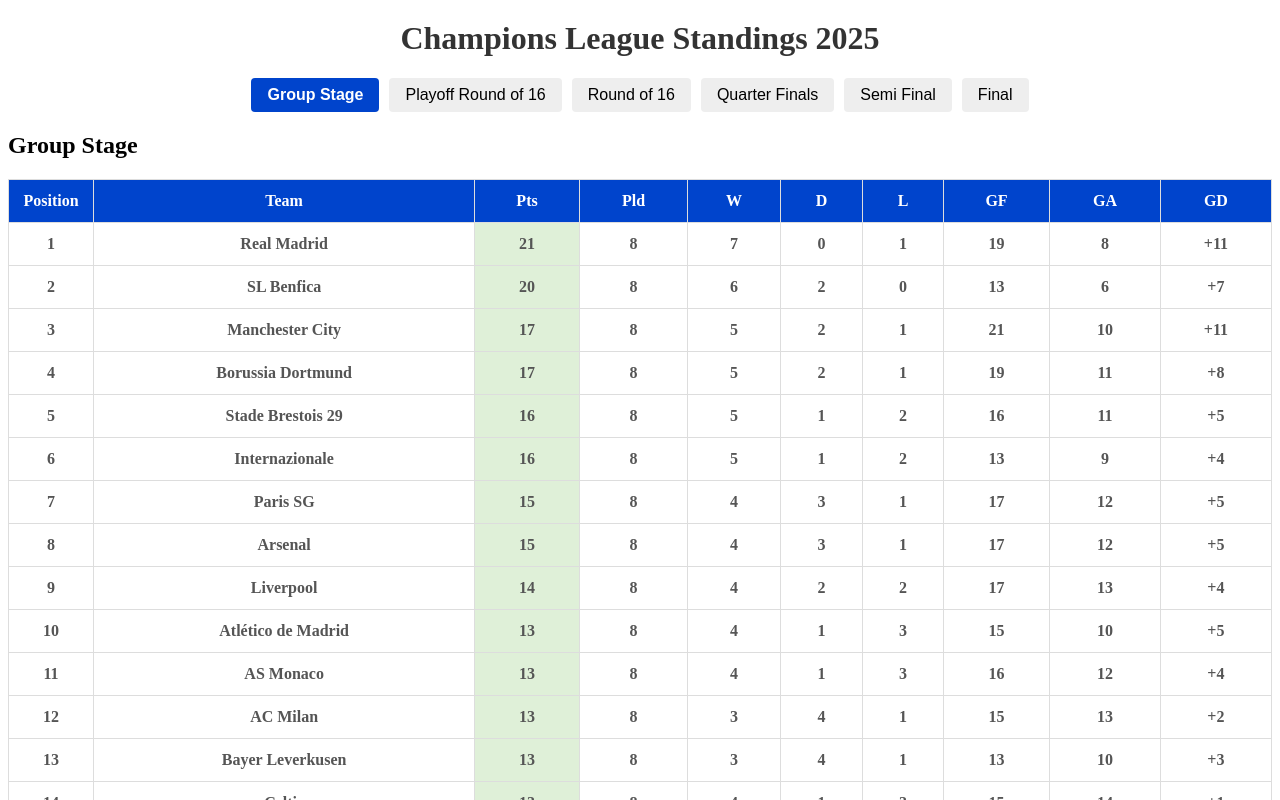
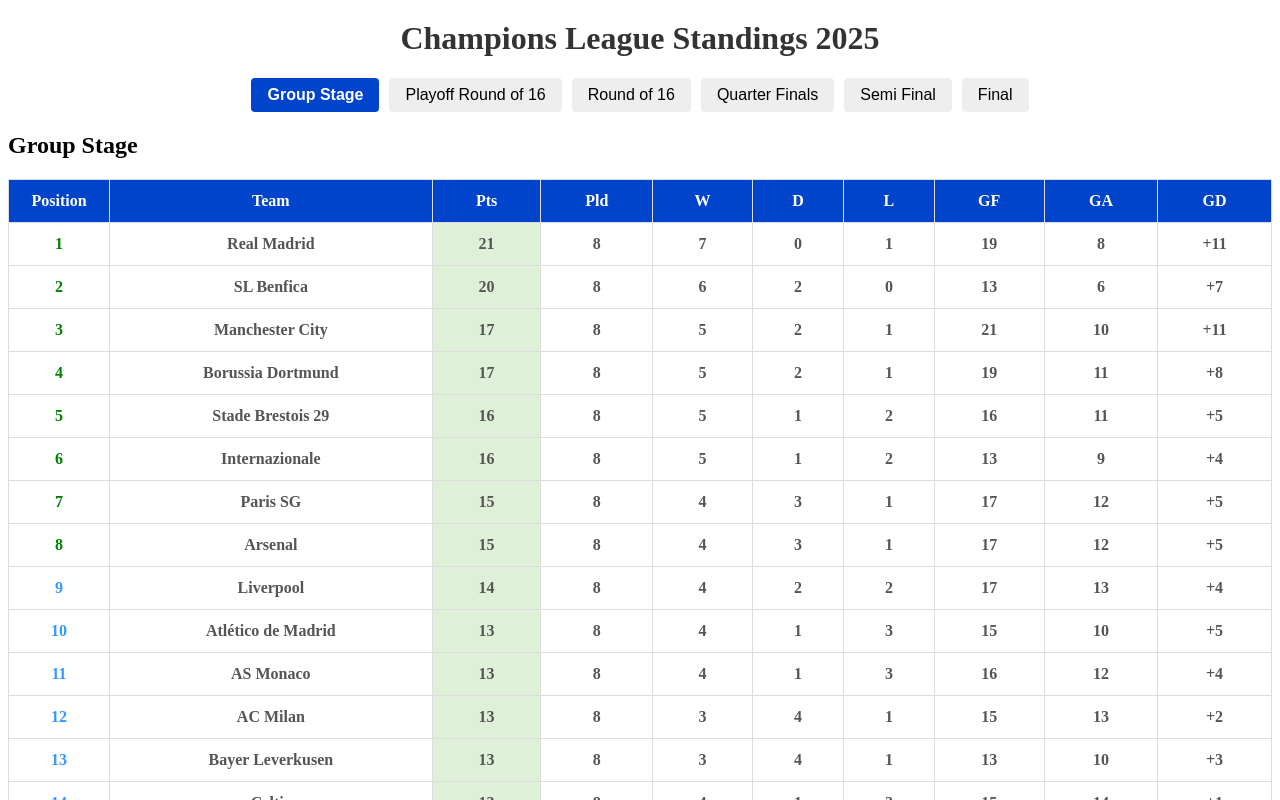
Before and after one commit to MarcusMachado15/whoisgonnawin-clean, a Next.js app: page / in a window 1280 px wide. Shown: the top 800 px of the page. Built offline with nearby package versions, Linux system fonts and the light colour scheme.

Commit message:
Update tournament tables and styles

```diff
--- a/app/styles.css
+++ b/app/styles.css
@@ -7,9 +7,10 @@ table {
 
 th, td {
   padding: 12px 20px;
-  text-align: left;
+  text-align: center;
   border: 1px solid #ddd;
   font-size: 16px;
+  color: #555;
 }
 
 th {
@@ -35,22 +36,9 @@ caption {
   margin-bottom: 10px;
 }
 
-table td, table th {
-  border: 1px solid #ddd;
-}
-
-td, th {
-  padding: 12px;
-  text-align: center;
-}
-
-td {
-  color: #555;
-}
-
 img {
-  vertical-align: middle; /* Ensures the flag is aligned with the text */
-  width: 25px;  /* Adjust flag size */
+  vertical-align: middle;
+  width: 25px;
   height: auto;
 }
 
@@ -85,9 +73,34 @@ h1 {
   font-weight: bold;
 }
 
-/* Match divider line between home and away legs */
+/* Divider between matches (home and away legs) */
 .match-divider td {
   border-top: 3px solid #333;
   font-weight: bold;
   background-color: #eaeaea;
 }
+
+/* Make the position column narrower */
+td:first-child, th:first-child {
+  width: 60px;
+}
+
+/* Color positions 1–8 in green */
+tbody tr td:first-child {
+  font-weight: bold;
+}
+
+tbody tr:nth-child(-n+8) td:first-child {
+  color: green;
+}
+
+/* Color positions 9–24 in light blue */
+tbody tr:nth-child(n+9):nth-child(-n+24) td:first-child {
+  color: #3399ff;
+}
+
+/* Highlight points column */
+td:nth-child(3) {
+  background-color: #dff0d8;
+  font-weight: bold;
+}
```
